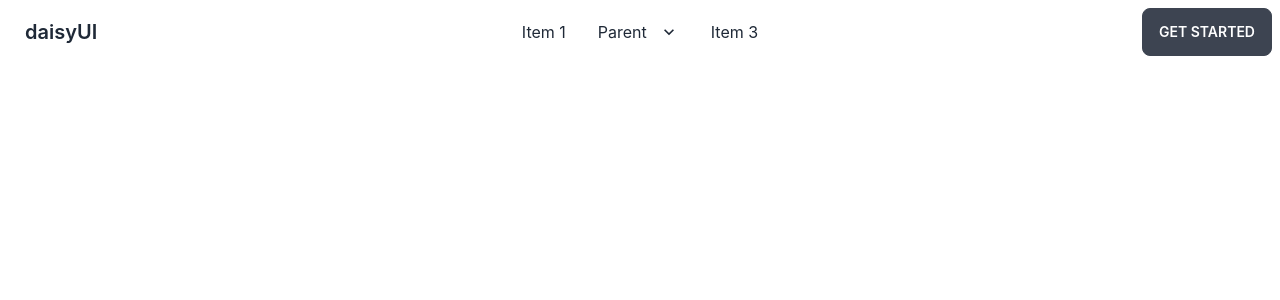
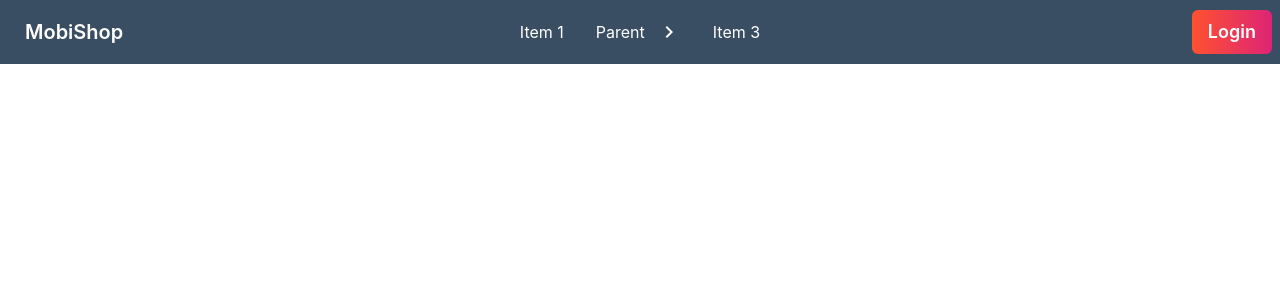
Before and after one commit to shakilkhan496/mobiShop-client-app, a React (Create React App) app: page / in a window 1280 px wide. Shown: the top 300 px of the page. Built offline with nearby package versions, Linux system fonts and the light colour scheme.

Commit message:
nav bar and framework adding

```diff
--- a/package.json
+++ b/package.json
@@ -3,11 +3,15 @@
   "version": "0.1.0",
   "private": true,
   "dependencies": {
+    "@fortawesome/fontawesome-svg-core": "^6.2.1",
+    "@fortawesome/free-solid-svg-icons": "^6.2.1",
+    "@fortawesome/react-fontawesome": "^0.2.0",
     "@tanstack/react-query": "^4.16.1",
     "@testing-library/jest-dom": "^5.16.5",
     "@testing-library/react": "^13.4.0",
     "@testing-library/user-event": "^13.5.0",
     "daisyui": "^2.41.0",
+    "firebase": "^9.14.0",
     "react": "^18.2.0",
     "react-dom": "^18.2.0",
     "react-hot-toast": "^2.4.0",
--- /dev/null
+++ b/src/Routes/PrivateRoute.js
@@ -0,0 +1,11 @@
+import React from 'react';
+
+const PrivateRoute = ([children]) => {
+    return (
+        <div>
+
+        </div>
+    );
+};
+
+export default PrivateRoute;
--- /dev/null
+++ b/src/components/Button/Button.js
@@ -0,0 +1,13 @@
+import React from 'react';
+
+const Button = ({ children, cls, handler }) => {
+    return (
+        <div>
+            <button onClick={handler} className={`${cls} px-4 py-2 rounded-md transition text-lg hover:bg-primary focus:scale-90 hover:scale-110 bg-gradient-to-r bg-primary from-transparent to-secondary`}>
+                {children}
+            </button>
+        </div>
+    );
+};
+
+export default Button;
--- /dev/null
+++ b/src/firebase/firebase.config.js
@@ -0,0 +1,18 @@
+// Import the functions you need from the SDKs you need
+import { initializeApp } from "firebase/app";
+// TODO: Add SDKs for Firebase products that you want to use
+// https://firebase.google.com/docs/web/setup#available-libraries
+
+// Your web app's Firebase configuration
+const firebaseConfig = {
+    apiKey: process.env.REACT_APP_apiKey,
+    authDomain: process.env.REACT_APP_authDomain,
+    projectId: process.env.REACT_APP_projectId,
+    storageBucket: process.env.REACT_APP_storageBucket,
+    messagingSenderId: process.env.REACT_APP_messagingSenderId,
+    appId: process.env.REACT_APP_appId,
+};
+
+// Initialize Firebase
+const app = initializeApp(firebaseConfig);
+export default app;
--- a/src/shared/Navbar/Navbar.js
+++ b/src/shared/Navbar/Navbar.js
@@ -1,14 +1,8 @@
 import React from 'react';
+import Button from '../../components/Button/Button';
 
 const Navbar = () => {
-    return (
-        <div className="navbar bg-base-100">
-            <div className="navbar-start">
-                <div className="dropdown">
-                    <label tabIndex={0} className="btn btn-ghost lg:hidden">
-                        <svg xmlns="http://www.w3.org/2000/svg" className="h-5 w-5" fill="none" viewBox="0 0 24 24" stroke="currentColor"><path strokeLinecap="round" strokeLinejoin="round" strokeWidth="2" d="M4 6h16M4 12h8m-8 6h16" /></svg>
-                    </label>
-                    <ul tabIndex={0} className="menu menu-compact dropdown-content mt-3 p-2 shadow bg-base-100 rounded-box w-52">
+    const navMenus = <>
         <li><a>Item 1</a></li>
         <li tabIndex={0}>
             <a className="justify-between">
@@ -21,28 +15,27 @@ const Navbar = () => {
             </ul>
         </li>
         <li><a>Item 3</a></li>
+    </>
+    return (
+        <div className="navbar bg-accent text-white">
+            <div className="navbar-start">
+                <div className="dropdown">
+                    <label tabIndex={0} className="btn btn-ghost lg:hidden">
+                        <svg xmlns="http://www.w3.org/2000/svg" className="h-5 w-5" fill="none" viewBox="0 0 24 24" stroke="currentColor"><path strokeLinecap="round" strokeLinejoin="round" strokeWidth="2" d="M4 6h16M4 12h8m-8 6h16" /></svg>
+                    </label>
+                    <ul tabIndex={0} className="menu menu-compact dropdown-content mt-3 p-2 shadow bg-accent rounded-box w-52">
+                        {navMenus}
                     </ul>
                 </div>
-                <a className="btn btn-ghost normal-case text-xl">daisyUI</a>
+                <a className="btn btn-ghost normal-case text-xl">MobiShop</a>
             </div>
             <div className="navbar-center hidden lg:flex">
                 <ul className="menu menu-horizontal p-0">
-                    <li><a>Item 1</a></li>
-                    <li tabIndex={0}>
-                        <a>
-                            Parent
-                            <svg className="fill-current" xmlns="http://www.w3.org/2000/svg" width="20" height="20" viewBox="0 0 24 24"><path d="M7.41,8.58L12,13.17L16.59,8.58L18,10L12,16L6,10L7.41,8.58Z" /></svg>
-                        </a>
-                        <ul className="p-2">
-                            <li><a>Submenu 1</a></li>
-                            <li><a>Submenu 2</a></li>
-                        </ul>
-                    </li>
-                    <li><a>Item 3</a></li>
+                    {navMenus}
                 </ul>
             </div>
             <div className="navbar-end">
-                <a className="btn">Get started</a>
+                <Button cls={'text-white font-semibold '}>Login</Button>
             </div>
         </div>
     );
--- a/tailwind.config.js
+++ b/tailwind.config.js
@@ -3,6 +3,18 @@ module.exports = {
   content: [
     "./src/**/*.{js,jsx,ts,tsx}",
   ],
+  daisyui: {
+    themes: [
+      {
+        mobiShop: {
+          primary: '#FF512F',
+          secondary: '#DD2476',
+          accent: '#394E62',
+        }
+      }
+    ]
+  }
+  ,
   theme: {
     extend: {},
   },
```
Also changed, not shown: 1 other file (tests, documents, lock files or other folders). Lines whose indentation alone changed are shown as unchanged.
